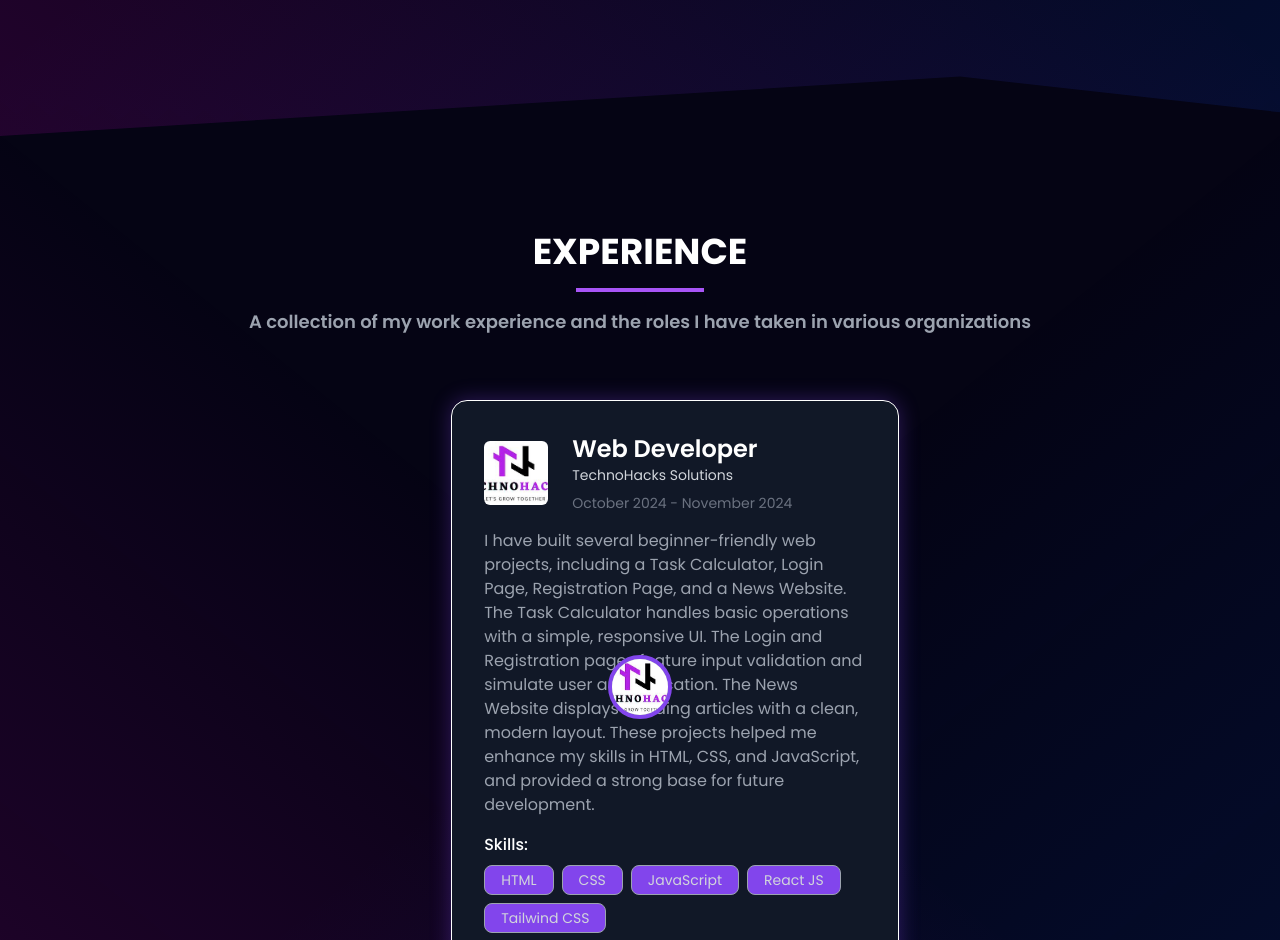
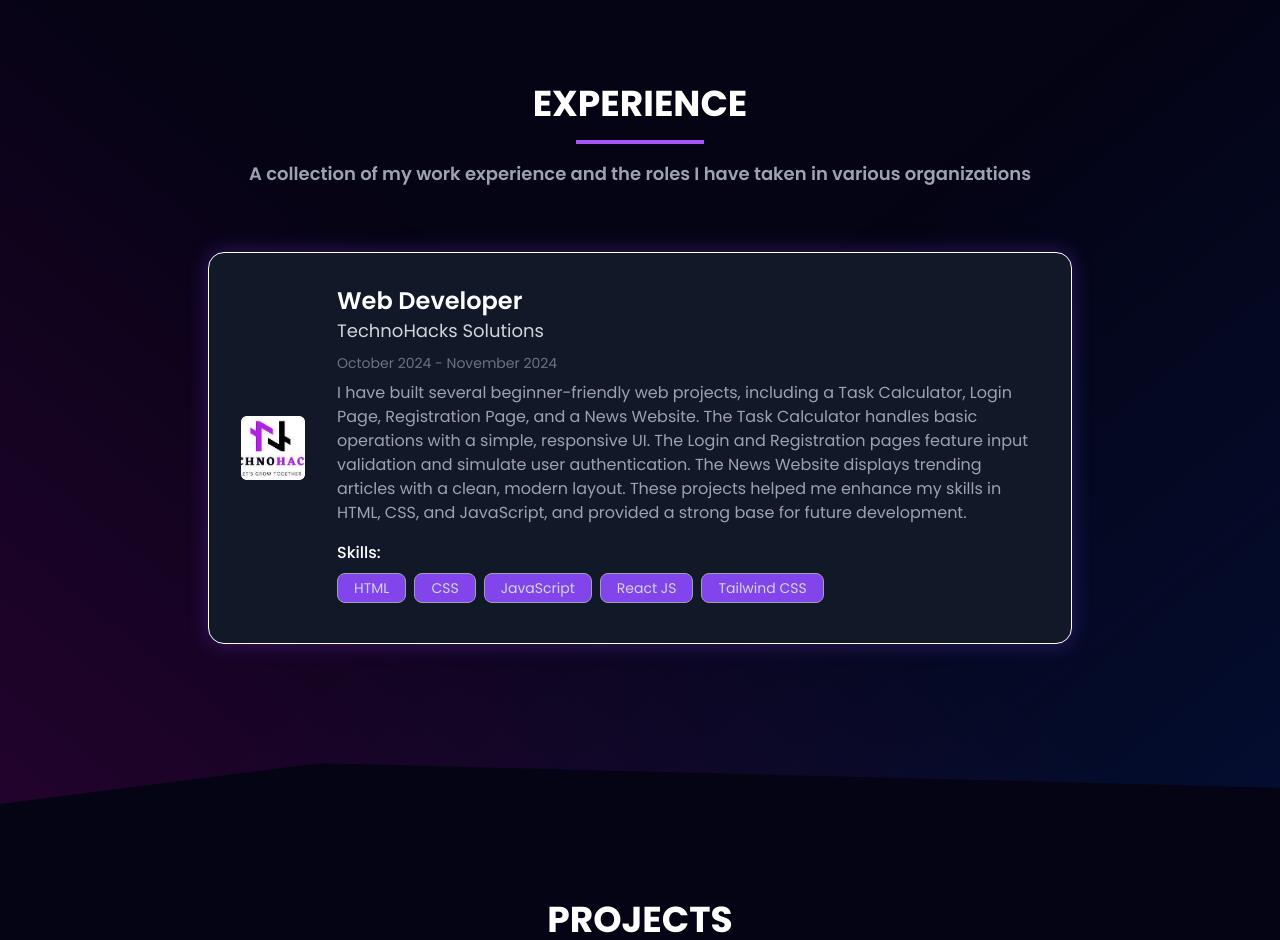
Before and after one commit to PrabalPatidar/Portfolio, a React (Vite) app: page / in a window 1280 px wide. Shown: the part 1860-2800 px from the top of the page. Built offline with nearby package versions, Linux system fonts and the light colour scheme.

Commit message:
Initial commit

```diff
--- a/src/components/About/About.jsx
+++ b/src/components/About/About.jsx
@@ -7,7 +7,7 @@ const About = () => {
   return (
     <section
       id="about"
-      className="py-4 px-[7vw] md:px-[7vw] lg:px-[20vw] font-sans mt-16 md:mt-24 lg:mt-32"
+      className="py-4 w-screen px-2 sm:px-4 md:px-8 font-sans mt-16 md:mt-24 lg:mt-32 overflow-x-hidden"
     >
       <div className="flex flex-col-reverse md:flex-row justify-between items-center">
         {/* Left Side */}
@@ -40,11 +40,14 @@ const About = () => {
           </h3>
           {/* About Me Paragraph */}
           <p className="text-base sm:text-lg md:text-lg text-gray-400 mb-10 mt-8 leading-relaxed">
-            I am a full-stack developer with over 2 years of experience in
+            {/* I am a full-stack developer with over 2 years of experience in
             building scalable web applications. Skilled in both front-end and
             back-end development, I specialize in the MERN stack and other
             modern technologies to create seamless user experiences and
-            efficient solutions.
+            efficient solutions. */}
+             A Computer Science graduate passionate about building impactful web applications. Skilled in JavaScript, React.js, Node.js, and the MERN stack, I create full-stack solutions that solve real problems. I'm looking for full-time roles or internships where I can contribute, grow, and collaborate with forward-thinking teams. Let’s build something amazing together!
+
+
           </p>
           {/* Resume Button */}
           <a
--- a/src/components/Contact/Contact.jsx
+++ b/src/components/Contact/Contact.jsx
@@ -50,7 +50,7 @@ const Contact = () => {
   return (
     <section
       id="contact"
-      className="flex flex-col items-center justify-center py-24 px-[12vw] md:px-[7vw] lg:px-[20vw]"
+      className="flex flex-col items-center justify-center py-24 w-screen px-2 sm:px-4 md:px-8 overflow-x-hidden"
     >
       {/* Toast Container */}
       <ToastContainer />
--- a/src/components/Education/Education.jsx
+++ b/src/components/Education/Education.jsx
@@ -5,7 +5,7 @@ const Education = () => {
   return (
     <section
       id="education"
-      className="py-24 pb-24 px-[12vw] md:px-[7vw] lg:px-[16vw] font-sans bg-skills-gradient clip-path-custom-3"
+      className="py-24 pb-24 w-screen px-2 sm:px-4 md:px-8 font-sans bg-skills-gradient clip-path-custom-2 overflow-x-hidden"
     >
       {/* Section Title */}
       <div className="text-center mb-16">
@@ -16,62 +16,30 @@ const Education = () => {
         </p>
       </div>
 
-      {/* Education Timeline */}
-      <div className="relative">
-        {/* Vertical line */}
-        <div className="absolute sm:left-1/2 left-0 transform -translate-x-1/2 sm:-translate-x-0 w-1 bg-white h-full"></div>
-
-        {/* Education Entries */}
+      <div className="flex flex-col items-center w-full max-w-6xl mx-auto">
         {education.map((edu, index) => (
           <div
             key={edu.id}
-            className={`flex flex-col sm:flex-row items-center mb-16 ${
-              index % 2 === 0 ? "sm:justify-start" : "sm:justify-end"
-            }`}
+            className="flex flex-col sm:flex-row items-center w-full mb-16 z-10"
           >
-            {/* Timeline Circle */}
-            <div className="absolute  sm:left-1/2 left-0 transform -translate-x-1/2 bg-gray-400 border-4 border-[#8245ec] w-12 h-12 sm:w-16 sm:h-16 rounded-full flex justify-center items-center z-10">
-              <img
-                src={edu.img}
-                alt={edu.school}
-                className="w-full h-full object-cover rounded-full"
-              />
-            </div>
-
-            {/* Content Section */}
-            <div
-              className={`w-full sm:max-w-md p-4 sm:p-8 rounded-2xl shadow-2xl border border-white bg-gray-900 backdrop-blur-md shadow-[0_0_20px_1px_rgba(130,69,236,0.3)] ${
-                index % 2 === 0 ? "sm:ml-0" : "sm:mr-0"
-              } sm:ml-44 sm:mr-44 ml-8 transform transition-transform duration-300 hover:scale-105`}
-            >
-              {/* Flex container for image and text */}
-              <div className="flex items-center space-x-6">
-                {/* School Logo/Image */}
-                <div className="w-24 h-16 bg-white rounded-md overflow-hidden">
-                  <img
-                    src={edu.img}
-                    alt={edu.school}
-                    className="w-full h-full object-cover"
-                  />
-                </div>
-
-                {/* Degree, School Name, and Date */}
-                <div className="flex flex-col justify-between">
-                  <div>
-                    <h3 className="text-xl sm:text-xl font-semibold text-white">
-                      {edu.degree}
-                    </h3>
-                    <h4 className="text-md sm:text-sm text-gray-300">
-                      {edu.school}
-                    </h4>
-                  </div>
-                  {/* Date at the bottom */}
-                  <p className="text-sm text-gray-500 mt-2">{edu.date}</p>
-                </div>
+            {/* Card Content */}
+            <div className="flex flex-col sm:flex-row items-center w-full sm:w-3/4 mx-auto bg-gray-900 border border-white rounded-2xl shadow-[0_0_20px_1px_rgba(130,69,236,0.3)] p-4 sm:p-8 backdrop-blur-md transform transition-transform duration-300 hover:scale-105">
+              {/* School Logo/Image */}
+              <div className="flex-shrink-0 w-16 h-16 bg-white rounded-md overflow-hidden flex items-center justify-center mb-4 sm:mb-0 sm:mr-8">
+                <img
+                  src={edu.img}
+                  alt={edu.school}
+                  className="w-full h-full object-cover rounded-md"
+                />
               </div>
-
-              <p className="mt-4 text-gray-400 font-bold">Grade: {edu.grade}</p>
-              <p className="mt-4 text-gray-400">{edu.desc}</p>
+              {/* Degree, School Name, and Date */}
+              <div className="flex-1 flex flex-col justify-between">
+                <h3 className="text-xl sm:text-2xl font-semibold text-white">{edu.degree}</h3>
+                <h4 className="text-md sm:text-lg text-gray-300">{edu.school}</h4>
+                <p className="text-sm text-gray-500 mt-2">{edu.date}</p>
+                <p className="mt-2 text-gray-400 font-bold">Grade: {edu.grade}</p>
+                <p className="mt-2 text-gray-400">{edu.desc}</p>
+              </div>
             </div>
           </div>
         ))}
--- a/src/components/Experience/Experience.jsx
+++ b/src/components/Experience/Experience.jsx
@@ -5,7 +5,7 @@ const Experience = () => {
   return (
     <section
       id="experience"
-      className="py-24 pb-24 px-[12vw] md:px-[7vw] lg:px-[16vw] font-sans bg-skills-gradient clip-path-custom-2"
+      className="py-24 pb-24 w-screen px-2 sm:px-4 md:px-8 font-sans bg-skills-gradient clip-path-custom-2 overflow-x-hidden"
     >
       {/* Section Title */}
       <div className="text-center mb-16">
@@ -18,72 +18,41 @@ const Experience = () => {
       </div>
 
       {/* Experience Timeline */}
-      <div className="relative">
-        {/* Vertical line */}
-        <div className="absolute sm:left-1/2 left-0 transform -translate-x-1/2 sm:-translate-x-0 w-1 bg-white h-full"></div>
-
-        {/* Experience Entries */}
+      <div className="flex flex-col items-center w-full max-w-6xl mx-auto">
         {experiences.map((experience, index) => (
           <div
             key={experience.id}
-            className={`flex flex-col sm:flex-row items-center mb-16 ${
-              index % 2 === 0 ? "sm:justify-end" : "sm:justify-start"
-            }`}
+            className="flex flex-col sm:flex-row items-center w-full mb-16 z-10"
           >
-            {/* Timeline Circle */}
-            <div className="absolute sm:left-1/2 left-0 transform -translate-x-1/2 bg-gray-400 border-4 border-[#8245ec] w-12 h-12 sm:w-16 sm:h-16 rounded-full flex justify-center items-center z-10">
+            {/* Card Content */}
+            <div className="flex flex-col sm:flex-row items-center w-full sm:w-3/4 mx-auto bg-gray-900 border border-white rounded-2xl shadow-[0_0_20px_1px_rgba(130,69,236,0.3)] p-4 sm:p-8 backdrop-blur-md transform transition-transform duration-300 hover:scale-105">
+              {/* Company Logo/Image */}
+              <div className="flex-shrink-0 w-16 h-16 bg-white rounded-md overflow-hidden flex items-center justify-center mb-4 sm:mb-0 sm:mr-8">
                 <img
                   src={experience.img}
                   alt={experience.company}
-                className="w-full h-full object-cover rounded-full"
+                  className="w-full h-full object-cover rounded-md"
                 />
               </div>
-
-            {/* Content Section */}
-            <div
-              className={`w-full sm:max-w-md p-4 sm:p-8 rounded-2xl shadow-2xl border border-white bg-gray-900 backdrop-blur-md shadow-[0_0_20px_1px_rgba(130,69,236,0.3)] ${
-                index % 2 === 0 ? "sm:ml-0" : "sm:mr-0"
-              } sm:ml-44 sm:mr-44 ml-8 transform transition-transform duration-300 hover:scale-105`}
-            >
-              {/* Flex container for image and text */}
-              <div className="flex items-center space-x-6">
-                {/* Company Logo/Image */}
-                <div className="w-16 h-16 bg-white rounded-md overflow-hidden">
-                  <img
-                    src={experience.img}
-                    alt={experience.company}
-                    className="w-full h-full object-cover"
-                  />
-                </div>
-
               {/* Role, Company Name, and Date */}
-                <div className="flex flex-col justify-between">
-                  <div>
-                    <h3 className="text-xl sm:text-2xl font-semibold text-white">
-                      {experience.role}
-                    </h3>
-                    <h4 className="text-md sm:text-sm text-gray-300">
-                      {experience.company}
-                    </h4>
-                  </div>
-                  {/* Date at the bottom */}
+              <div className="flex-1 flex flex-col justify-between">
+                <h3 className="text-xl sm:text-2xl font-semibold text-white">{experience.role}</h3>
+                <h4 className="text-md sm:text-lg text-gray-300">{experience.company}</h4>
                 <p className="text-sm text-gray-500 mt-2">{experience.date}</p>
-                </div>
-              </div>
-
-              <p className="mt-4 text-gray-400">{experience.desc}</p>
+                <p className="mt-2 text-gray-400">{experience.desc}</p>
                 <div className="mt-4">
                   <h5 className="font-medium text-white">Skills:</h5>
                   <ul className="flex flex-wrap mt-2">
-                  {experience.skills.map((skill, index) => (
+                    {experience.skills.map((skill, idx) => (
                       <li
-                      key={index}
+                        key={idx}
                         className="bg-[#8245ec] text-gray-300 px-4 py-1 text-xs sm:text-sm rounded-lg mr-2 mb-2 border border-gray-400"
                       >
                         {skill}
                       </li>
                     ))}
                   </ul>
+                </div>
               </div>
             </div>
           </div>
--- a/src/components/Footer/Footer.jsx
+++ b/src/components/Footer/Footer.jsx
@@ -11,7 +11,7 @@ const Footer = () => {
   };
 
   return (
-    <footer className="text-white py-8 px-[12vw] md:px-[7vw] lg:px-[20vw]">
+    <footer className="text-white py-8 w-screen px-2 sm:px-4 md:px-8 overflow-x-hidden">
       <div className="container mx-auto text-center">
         {/* Name / Logo */}
         <h2 className="text-xl font-semibold text-purple-500">Prabal Patidar</h2>
--- a/src/components/Navbar/Navbar.jsx
+++ b/src/components/Navbar/Navbar.jsx
@@ -39,10 +39,12 @@ const Navbar = () => {
 
   return (
     <nav
-      className={`fixed top-0 w-full z-50 transition duration-300 px-[7vw] md:px-[7vw] lg:px-[20vw] ${
+      className={`fixed top-0 left-0 right-0 z-50 transition duration-300 bg-transparent ${
         isScrolled ? "bg-[#050414] bg-opacity-50 backdrop-blur-md shadow-md" : "bg-transparent"
       }`}
+      style={{ width: '100vw' }}
     >
+      <div className="max-w-7xl mx-auto px-2 sm:px-4 md:px-8">
         <div className="text-white py-5 flex justify-between items-center">
           {/* Logo */}
           <div className="text-lg font-semibold cursor-pointer">
@@ -104,6 +106,7 @@ const Navbar = () => {
             )}
           </div>
         </div>
+      </div>
 
       {/* Mobile Menu Items */}
       {isOpen && (
--- a/src/components/Skills/Skills.jsx
+++ b/src/components/Skills/Skills.jsx
@@ -6,7 +6,7 @@ import Tilt from "react-parallax-tilt";
 const Skills = () => (
   <section
     id="skills"
-    className="py-24 pb-24 px-[12vw] md:px-[7vw] lg:px-[20vw] font-sans bg-skills-gradient clip-path-custom"
+    className="py-24 pb-24 w-screen px-2 sm:px-4 md:px-8 font-sans bg-skills-gradient clip-path-custom overflow-x-hidden"
   >
     {/* Section Title */}
     <div className="text-center mb-8">
--- a/src/components/Work/Work.jsx
+++ b/src/components/Work/Work.jsx
@@ -15,7 +15,7 @@ const Work = () => {
   return (
     <section
       id="work"
-      className="py-24 pb-24 px-[12vw] md:px-[7vw] lg:px-[20vw] font-sans relative"
+      className="py-24 pb-24 w-screen px-2 sm:px-4 md:px-8 font-sans relative overflow-x-hidden"
     >
       {/* Section Title */}
       <div className="text-center mb-16">
```
Lines whose indentation alone changed are shown as unchanged.
